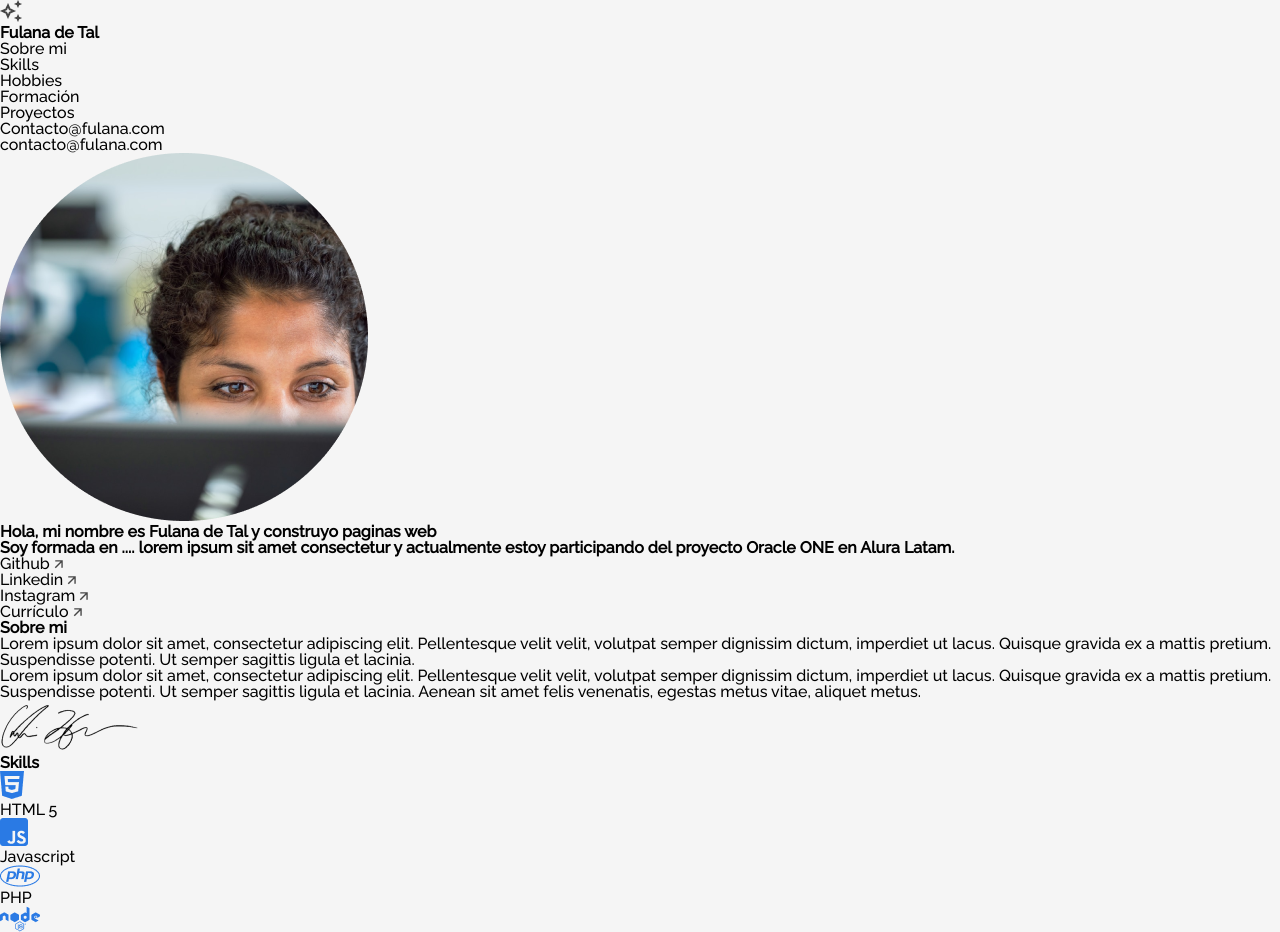
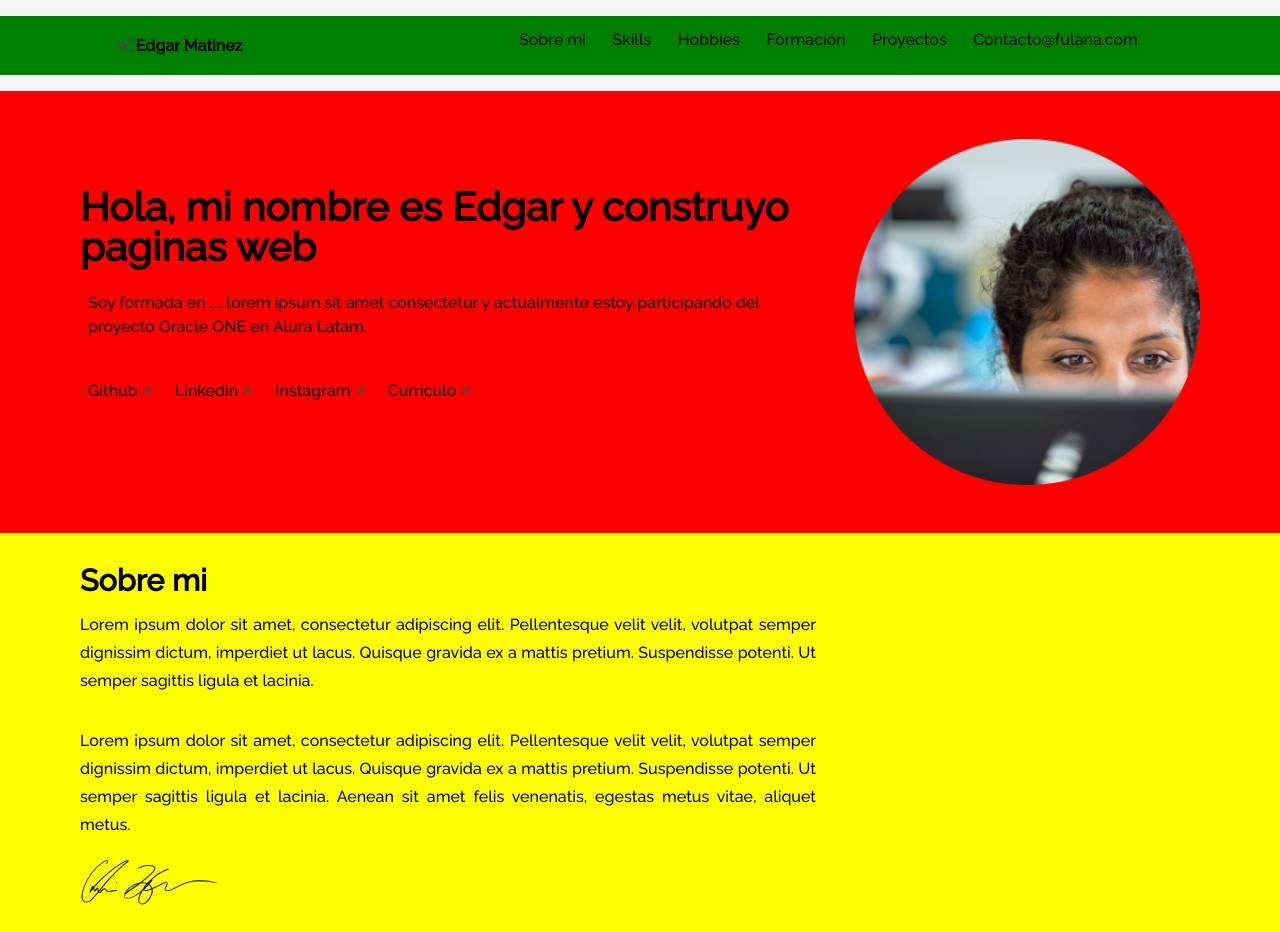
Before and after one commit to edgar-prog/portafolio-latam, a plain HTML site: page index.html in a window 1280 px wide. Shown: the top 932 px of the page. Drawn offline with Linux system fonts and the light colour scheme; files whose address does not match are found by name.

Commit message:
ya se maqueto el menu, titulo y sobre con css

```diff
--- /dev/null
+++ b/css/about.css
@@ -0,0 +1,31 @@
+/*Sección About*/
+
+section.about{
+	background: yellow;
+}
+
+.about__container {
+	padding: 2rem 4rem;
+	/* display: flex;
+	flex-direction: column; */
+}
+
+.about__title {
+	font-weight: 700;
+	font-size: 1.90rem;
+	padding-left: 1rem;
+}
+
+.about__paragraph {
+	font-weight: 400;
+	font-size: 1rem;
+	line-height: 1.75rem;
+	text-align: justify;
+	padding: 1rem 25rem 1rem 1rem;
+}
+
+.about__img--sign {
+	padding-left: 1rem;
+	width: 140px;
+	height: 52px;
+}
--- /dev/null
+++ b/css/menu.css
@@ -0,0 +1,42 @@
+/*Sección Menu*/
+
+section.menu{
+	background:green;
+	display: flex;
+	justify-content: space-evenly;
+	margin: 1rem 0;
+}
+
+.menu__header {
+	display: flex;
+}
+
+
+.memu_img--logo {
+	max-height: 30%;
+	padding: 1rem 0rem 1rem 0rem;
+	margin: auto;
+}
+
+.menu__title {
+	width: 15rem;
+	font-size: 1rem;
+	margin: auto;
+}
+
+.menu__nav {
+	padding: 1rem;
+	text-align: right;
+}
+
+.menu__list {
+
+}
+
+.menu__list__item {
+	font-size: 1rem;
+    display: inline-block;
+    margin-right: 0.7rem;
+    margin-bottom: 0.7rem;
+    margin-left: 0.7rem;
+}
--- a/css/style.css
+++ b/css/style.css
@@ -1,8 +1,3 @@
-/*CSS Reset / Normalize*/
-/* Hemos disponibilizado el básico de reset de estilos. Si quieren, añadan más informaciones
-en las secciones señaladas */
-/*Já deixaremos o básico de reset de estilos. Caso queira adicionar mais informações
-coloque nas sessões indicadas*/
 
 :root{
     /* Inserta la variable de los otros colores inspeccionando el exemplo de figma */
@@ -19,43 +14,16 @@ body {
     padding: 0;
     line-height: 1;
 }
-ol, ul,li {
+
+ol, ul, li {
     list-style: none;
 }
+
 a{
     text-decoration: none;
     color: var(--cor-de-link);
 }
 
-/*En este desafío nosostros gustaríamos que ustedes intentaran utilizar la metodología BEM.
-
-Lo que es el BEM?
-
-BEM (Bloque, Elemento, Modificador) es un enfoque basado en componentes para el
-desarrollo web. La idea detrás de esto es dividir la interfaz de usuario en bloques
-independientes. Esto hace que el desarrollo de la interfaz sea fácil y rápido, incluso
-con una interfaz de usuario compleja, y permite la reutilización del código existente sin copiar y pegar.
-
-Enlace de la documentación oficial!
-https://en.bem.info/methodology/quick-start/*/
-
-/*Sección Menu*/
-
-section.menu{
-
-}
-
-/*Sección Title*/
-
-section.title{
-
-}
-
-/*Sección About*/
-
-section.about{
-
-}
 
 /*Sección Hobbies*/
 
@@ -113,6 +81,7 @@ Utiliza las referencias de los breakpoints @media abajo */
 
 /*Menu*/
 
+
 /*Titulo*/
 
 /*Sección sobre mi*/
--- /dev/null
+++ b/css/title.css
@@ -0,0 +1,48 @@
+/*Sección Title*/
+
+section.title{
+	background: red;
+	margin: 2rem 2 rem;
+}
+
+
+.title__div {
+	display: flex;
+	padding: 2rem 4rem;
+	flex-direction: row-reverse;
+}
+
+.title__profile{
+	padding: 1rem;
+	width: 30%;
+}
+
+.title__container {
+	padding: 4rem 0;
+}
+
+.title__bio {
+	font-weight: 700;
+	font-size: 2.5rem;
+	padding-left: 1rem;
+	/* margin: 1.5rem; */
+}
+
+.title__subsection {
+	font-weight: 400;
+	font-size: 1rem;
+	line-height: 1.5rem;
+	margin: 1.5rem;
+}
+
+.title__network {
+	margin: 1.5rem;
+}
+
+.title__network__item {
+	font-weight: 500;
+	font-size: 1rem;
+	padding-top: 1.25rem;
+	padding-right: 1.25rem;
+    display: inline-block;
+}
--- a/index.html
+++ b/index.html
@@ -4,13 +4,20 @@
     <meta charset="UTF-8">
     <meta http-equiv="X-UA-Compatible" content="IE=edge">
     <meta name="viewport" content="width=device-width, initial-scale=1.0">
-    <!-- Referencia de la hoja de estilo de Css -->
-	<link rel="stylesheet" href="css/reset.css">
-    <link rel="stylesheet" href="css/style.css">
     <link rel="preconnect" href="https://fonts.googleapis.com">
     <link rel="preconnect" href="https://fonts.gstatic.com" crossorigin>
-    <!-- Fonte del Proyecto Raleway -->
+
+	<!-- Referencia de la hoja de estilo de Css -->
+	<link rel="stylesheet" href="css/reset.css">
+	<link rel="stylesheet" href="css/style.css">
+	<link rel="stylesheet" href="css/menu.css">
+	<link rel="stylesheet" href="css/title.css">
+	<link rel="stylesheet" href="css/about.css">
+
+	<!-- Fonte del Proyecto Raleway -->
     <link href="https://fonts.googleapis.com/css2?family=Raleway:wght@500&display=swap" rel="stylesheet">
+
+
     <title> Mi Portafolio</title>
 </head>
 <body>
@@ -18,10 +25,11 @@
     <div class="todos">
 		<section class="menu">
 			<header class="menu__header">
-				<img src="img\vector.png">
-				<h3 class="menu__title">Fulana de Tal</h3>
+				<img src="img\vector.png" class="memu_img--logo">
+				<h3 class="menu__title">Edgar Matinez</h3>
 			</header>
-			<nav>
+
+			<nav class="menu__nav">
 				<ul class="menu__list">
 					<li class="menu__list__item"><a href="#sobre-mi">Sobre mi</a></li>
 					<li class="menu__list__item"><a href="#skills">Skills</a></li>
@@ -29,8 +37,9 @@
 					<li class="menu__list__item"><a href="#formacion">Formación</a></li>
 					<li class="menu__list__item"><a href="#xp">Proyectos</a></li>
 					<li class="menu__list__item"><a href="#contacto">Contacto@fulana.com</a></li>
+
 				</ul>
-				<li class="menu__list__item__contato"><a href="#contacto">contacto@fulana.com</a></li>
+				<!-- <li class="menu__list__item__contato"><a href="#contacto">contacto@fulana.com</a></li> -->
 			</nav>
 		</section>
 
@@ -39,7 +48,7 @@
         <div class="title__div">
             <img class="title__profile" src="img\profile.png">
             <div class="title__container">
-                <h2 class="title__bio">Hola, mi nombre es Fulana de Tal y construyo paginas web</h2>
+                <h2 class="title__bio">Hola, mi nombre es Edgar y construyo paginas web</h2>
                 <h3 class="title__subsection">Soy formada en .... lorem ipsum sit amet consectetur y actualmente estoy participando del proyecto Oracle ONE en Alura Latam.</h3>
                 <ul class="title__network">
                      <!-- Pon los enlaces de tus redes sociales favoritas -->
@@ -59,7 +68,7 @@
             <p class="about__paragraph">Lorem ipsum dolor sit amet, consectetur adipiscing elit. Pellentesque velit velit, volutpat semper dignissim dictum, imperdiet ut lacus. Quisque gravida ex a mattis pretium. Suspendisse potenti. Ut semper sagittis ligula et lacinia.  </p>
             <p class="about__paragraph">Lorem ipsum dolor sit amet, consectetur adipiscing elit. Pellentesque velit velit, volutpat semper dignissim dictum, imperdiet ut lacus. Quisque gravida ex a mattis pretium. Suspendisse potenti. Ut semper sagittis ligula et lacinia. Aenean sit amet felis venenatis, egestas metus vitae, aliquet metus.</p>
             <!-- Si quieres, pon tú firma acá! -->
-            <img src="img\signature.png">
+            <img src="img\signature.png" class="about__img--sign">
         </div>
     </section>
 
```
